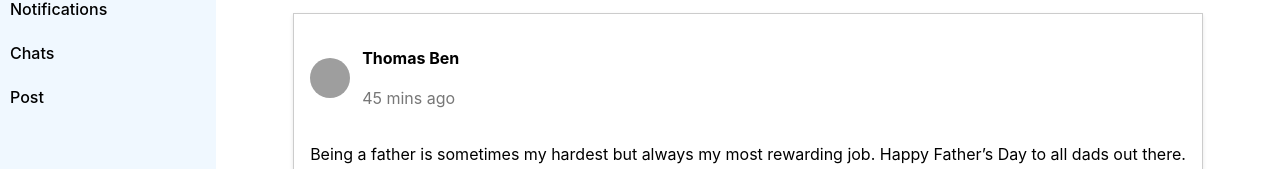
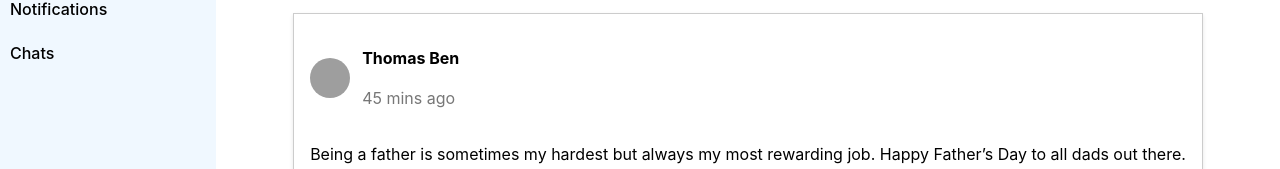
Before and after one commit to TanushreeMohanty/Social-media-webApp, a React (Vite) app in the folder Front-end/: page / in a window 1280 px wide. Shown: the part 233-402 px from the top of the page. Built offline with nearby package versions, Linux system fonts and the light colour scheme; grey boxes are pictures that could not be loaded; the HTML template or start-up script is replaced by a standard one.

Commit message:
Refactor: remove post-tab in the Tab-component

```diff
--- a/Front-end/src/components/Tabs.jsx
+++ b/Front-end/src/components/Tabs.jsx
@@ -30,10 +30,6 @@ function Tabs() {
     setSelectedTab("Notifications");
   }
 
-  function handlePostClick() {
-    setSelectedTab("PostList");
-  }
-
   function handleChatClick() {
     setSelectedTab("Chat");
   }
@@ -50,7 +46,6 @@ function Tabs() {
             <a onClick={handleSearchClick}>Search</a>
             <a onClick={handleNotificationsClick}>Notifications</a>
             <a onClick={handleChatClick}>Chats</a>
-            <a onClick={handlePostClick}>Post</a>
           </div>
           <div className="output-container">
             <Output />
```
